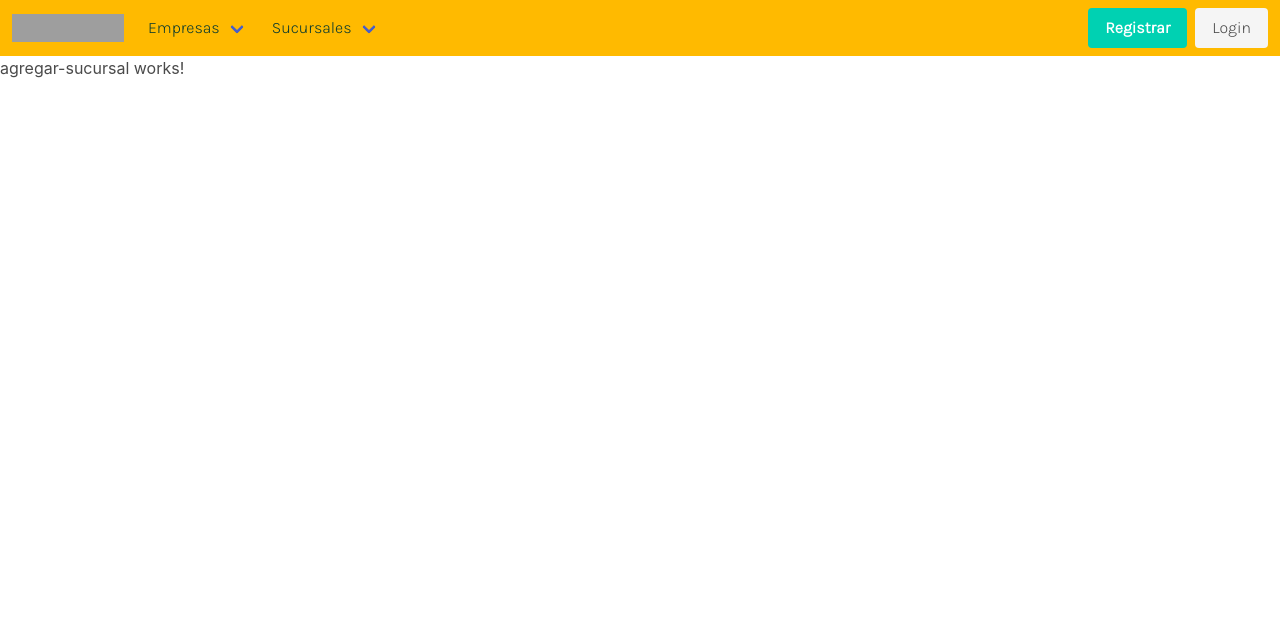
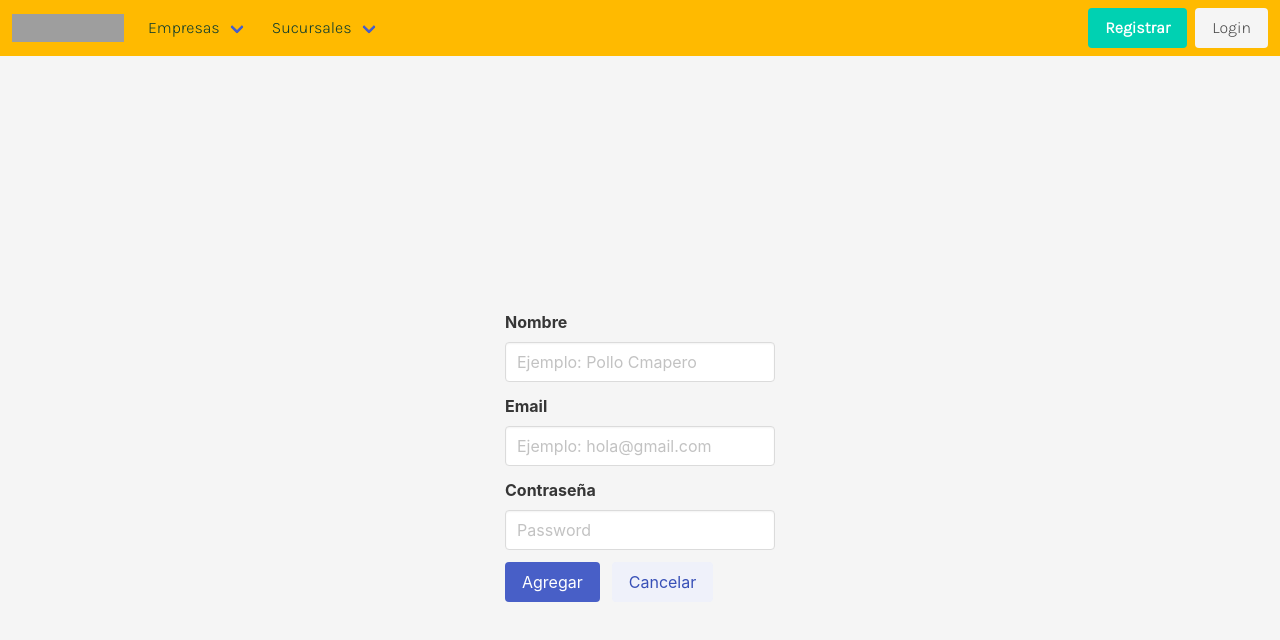
Before and after one commit to plancerio2020255/empleadosAngular, an Angular app in the folder EmpleadosAngular/empleadosAngular/: page /agregarSucursales in a window 1280 px wide. Shown: the top 640 px of the page. Built offline with nearby package versions, Linux system fonts and the light colour scheme; grey boxes are pictures that could not be loaded.

Commit message:
Agregar Sucursales, Eliminar Sucursales

```diff
--- a/EmpleadosAngular/empleadosAngular/src/app/components/agregar-sucursal/agregar-sucursal.component.html
+++ b/EmpleadosAngular/empleadosAngular/src/app/components/agregar-sucursal/agregar-sucursal.component.html
@@ -1 +1,41 @@
-<p>agregar-sucursal works!</p>
+<section class="hero has-background-white-ter is-fullheight">
+  <div class="hero-body">
+    <div class="container">
+      <div class="columns is-centered">
+        <div class="column is-4-desktop is-3-widescreen">
+
+          <div class="field">
+            <label class="label">Nombre</label>
+            <div class="control">
+              <input class="input" type="text" placeholder="Ejemplo: Pollo Cmapero">
+            </div>
+          </div>
+
+          <div class="field">
+            <label class="label">Email</label>
+            <div class="control">
+              <input class="input" type="email" placeholder="Ejemplo: hola@gmail.com">
+            </div>
+          </div>
+
+          <div class="field">
+            <label class="label">Contraseña</label>
+            <p class="control">
+              <input class="input" type="password" placeholder="Password">
+            </p>
+          </div>
+
+          <div class="field is-grouped">
+            <div class="control">
+              <button class="button is-link">Agregar</button>
+            </div>
+            <div class="control">
+              <button class="button is-link is-light">Cancelar</button>
+            </div>
+          </div>
+
+        </div>
+      </div>
+    </div>
+  </div>
+</section>
--- a/EmpleadosAngular/empleadosAngular/src/app/components/eliminar-sucursal/eliminar-sucursal.component.html
+++ b/EmpleadosAngular/empleadosAngular/src/app/components/eliminar-sucursal/eliminar-sucursal.component.html
@@ -1 +1,32 @@
-<p>eliminar-sucursal works!</p>
+
+<section class="hero has-background-white-ter is-fullheight">
+  <div class="hero-body">
+    <div class="container">
+      <div class="columns is-centered">
+        <div class="column is-4-desktop is-3-widescreen">
+
+            <div class="field">
+              <label class="label">Sucursales</label>
+              <div class="select is-rounded">
+                <select>
+                  <option>Rounded dropdown</option>
+                  <option>With options</option>
+                </select>
+              </div>
+            </div>
+
+
+          <div class="field is-grouped">
+            <div class="control">
+              <button class="button is-link">Eliminar</button>
+            </div>
+            <div class="control">
+              <button class="button is-link is-light">Cancelar</button>
+            </div>
+          </div>
+
+        </div>
+      </div>
+    </div>
+  </div>
+</section>
--- a/EmpleadosAngular/empleadosAngular/src/app/components/navbar/navbar.component.html
+++ b/EmpleadosAngular/empleadosAngular/src/app/components/navbar/navbar.component.html
@@ -42,17 +42,17 @@
         </a>
 
         <div class="navbar-dropdown">
-          <a class="navbar-item" routerLink="">
+          <a class="navbar-item" routerLink="agregarSucursales">
             Agregar sucursales
           </a>
-          <a class="navbar-item" routerLink="">
+          <a class="navbar-item" >
             Editar sucursales
           </a>
-          <a class="navbar-item" routerLink="">
+          <a class="navbar-item" routerLink="eliminarSucursales">
             Eliminar sucursales
           </a>
           <hr class="navbar-divider" color="#29a381">
-          <a class="navbar-item" routerLink="">
+          <a class="navbar-item" routerLink="verSucursales">
             Ver sucursales
           </a>
         </div>
```
